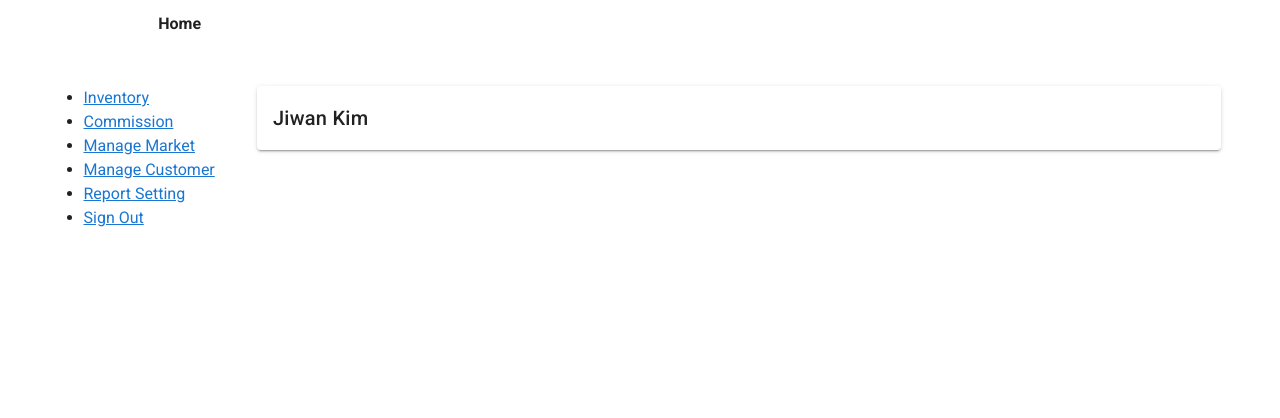
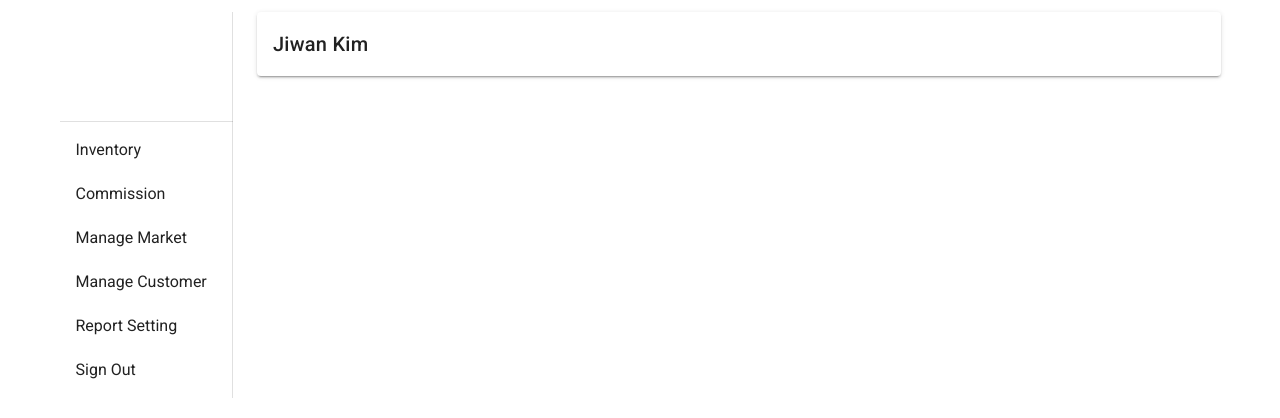
Before and after one commit to hahooh/codeBrick, a Vue app in the folder frontend/: page / in a window 1280 px wide. Shown: the top 418 px of the page. Built offline with nearby package versions, Linux system fonts and the light colour scheme.

Commit message:
better navigation

```diff
--- a/frontend/src/App.vue
+++ b/frontend/src/App.vue
@@ -3,22 +3,34 @@
     <v-content>
       <v-container>
         <v-row>
-          <v-col :cols="1">
-            <router-link to="/">
-              <v-img height="50" position="center center" src="./assets/logo.png"></v-img>
-            </router-link>
-          </v-col>
-          <v-col :col="11">
-            <h4>{{title}}</h4>
-          </v-col>
-        </v-row>
-        <v-row>
           <v-col :cols="2">
-            <ul>
-              <li v-for="(subtitle, index) in subtitles" :key="index">
-                <PageLink :to="subtitle.url" :title="subtitle.title"></PageLink>
-              </li>
-            </ul>
+            <v-navigation-drawer permanent>
+              <v-list-item>
+                <v-list-item-content>
+                  <router-link to="/">
+                    <v-img
+                      id="page-logo"
+                      height="75"
+                      width="100"
+                      position="center center"
+                      src="./assets/logo.png"
+                    ></v-img>
+                  </router-link>
+                </v-list-item-content>
+              </v-list-item>
+              <v-divider></v-divider>
+              <v-list dense nav>
+                <v-list-item
+                  v-for="(subtitle, index) in subtitles"
+                  :key="index"
+                  link
+                  :class="{active: isActiveLink(subtitle.url)}"
+                  :to="subtitle.url"
+                >
+                  <v-list-item-content>{{subtitle.title}}</v-list-item-content>
+                </v-list-item>
+              </v-list>
+            </v-navigation-drawer>
           </v-col>
           <v-col :cols="10">
             <router-view />
@@ -30,7 +42,6 @@
 </template>
 
 <script>
-import PageLink from "./components/PageLink";
 import { url } from "./mixins/url";
 import { subtitles } from "./router";
 import { mapState, mapMutations } from "vuex";
@@ -40,20 +51,27 @@ export default {
 
   mixins: [url],
 
+  data: function() {
+    return {
+      current: 0
+    };
+  },
+
   computed: {
     ...mapState("title", ["title"])
   },
 
-  components: {
-    PageLink
-  },
-
   methods: {
     ...mapMutations("title", ["setTitle"]),
+
     initTitle() {
       this.setTitle({
         newTitle: this.getTitleByUrl(this.$route.path)
       });
+    },
+
+    isActiveLink(url) {
+      return this.$route.path == url;
     }
   },
 
@@ -66,3 +84,13 @@ export default {
   }
 };
 </script>
+
+<style lang="scss">
+#page-logo {
+  margin-bottom: 10px;
+}
+
+.active {
+  background-color: #eeeeee;
+}
+</style>
--- a/frontend/src/components/ListTable.vue
+++ b/frontend/src/components/ListTable.vue
@@ -1,29 +1,103 @@
 <template>
-  <v-data-table :headrs="headers" :items="items" :items-per-page="100" class="elevateion-1"></v-data-table>
+  <v-card>
+    <v-card-title>{{title}}</v-card-title>
+    <v-container>
+      <div v-if="items.length > 0">
+        <v-row>
+          <v-col cols="12">
+            <v-text-field v-model="searchTerm" label="Search" single-line hide-details></v-text-field>
+          </v-col>
+        </v-row>
+        <v-row>
+          <v-col cols="12">
+            <v-data-table
+              show-select
+              v-model="selectedItems"
+              :search="searchTerm"
+              :headers="headers"
+              :items="getItems('Y', 'N')"
+              item-key="Id"
+              :items-per-page="100"
+            ></v-data-table>
+          </v-col>
+        </v-row>
+        <v-row>
+          <v-col cols="12">
+            <v-btn @click="createForm=true" raised small class="buttons">+</v-btn>
+            <v-btn raised small class="buttons">-</v-btn>
+            <v-btn @click="chooseFile()" raised small class="buttons">File Upload</v-btn>
+            <input id="file-input" type="file" hidden />
+          </v-col>
+        </v-row>
+      </div>
+      <div>
+        <v-alert type="error" :value="getItemsError">Fetching data error. Please contact IT.</v-alert>
+      </div>
+      <CreateForm v-on:createForm="toggleFormDialog" :createForm="createForm"></CreateForm>
+    </v-container>
+  </v-card>
 </template>
 
 <script>
-import { mapState, mapActions, mapGetters } from "vuex";
+import CreateForm from "./CreateForm";
+import { mapState, mapActions, mapGetters, mapMutations } from "vuex";
 import { url } from "../mixins/url";
 
 export default {
+  components: { CreateForm },
+
   mixins: [url],
 
   computed: {
-    ...mapState("list", ["items"])
+    ...mapState("list", ["items"]),
+    ...mapState("title", ["title"])
   },
 
   methods: {
+    ...mapMutations("list", ["saveItems"]),
     ...mapActions("list", ["fetchItems"]),
+
     initItems() {
+      this.saveItems({ items: [] });
+      this.headers = [];
       const path = this.$route.path;
       this.fetchItems({ path })
         .then(response => {
           this.headers = this.getHeadersByUrl(path);
+          this.getItemsError = false;
         })
-        .catch(() => {
-          console.error("fetch failed");
+        .catch(error => {
+          console.error(error);
+          this.getItemsError = true;
         });
+    },
+
+    getItems(trueValue, falseValue) {
+      const newItems = [...this.items];
+      if (newItems.length === 0) {
+        return [];
+      }
+
+      const item = newItems[0];
+      const itemKeys = Object.keys(item);
+      const booleanKeys = itemKeys.filter(
+        key => typeof item[key] === typeof true
+      );
+
+      return newItems.map(item => {
+        booleanKeys.forEach(key => {
+          item[key] = item[key] ? trueValue : falseValue;
+        });
+        return item;
+      });
+    },
+
+    chooseFile() {
+      document.getElementById("file-input").click();
+    },
+
+    toggleFormDialog(isOpen) {
+      this.createForm = isOpen;
     }
   },
 
@@ -33,7 +107,11 @@ export default {
 
   data: function() {
     return {
-      headers: []
+      headers: [],
+      searchTerm: "",
+      selectedItems: [],
+      getItemsError: false,
+      createForm: false
     };
   },
 
@@ -42,3 +120,9 @@ export default {
   }
 };
 </script>
+
+<style lang="scss">
+.buttons {
+  margin-right: 10px;
+}
+</style>
--- a/frontend/src/components/PageLink.vue
+++ /dev/null
@@ -1,9 +0,0 @@
-<template>
-  <router-link :to="to">{{title}}</router-link>
-</template>
-
-<script>
-export default {
-  props: ["to", "title"],
-};
-</script>
```
